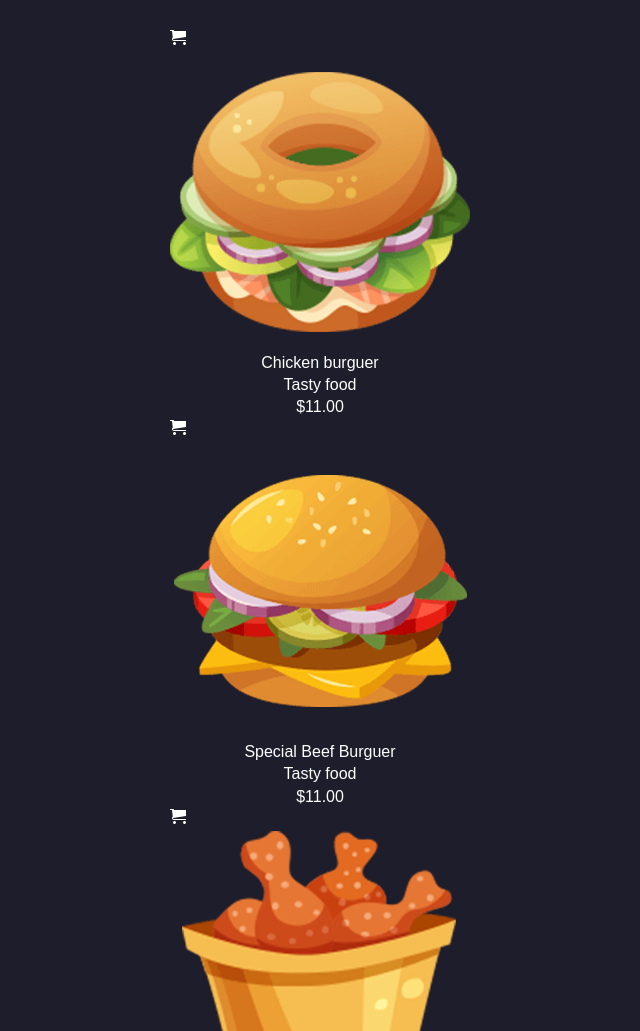
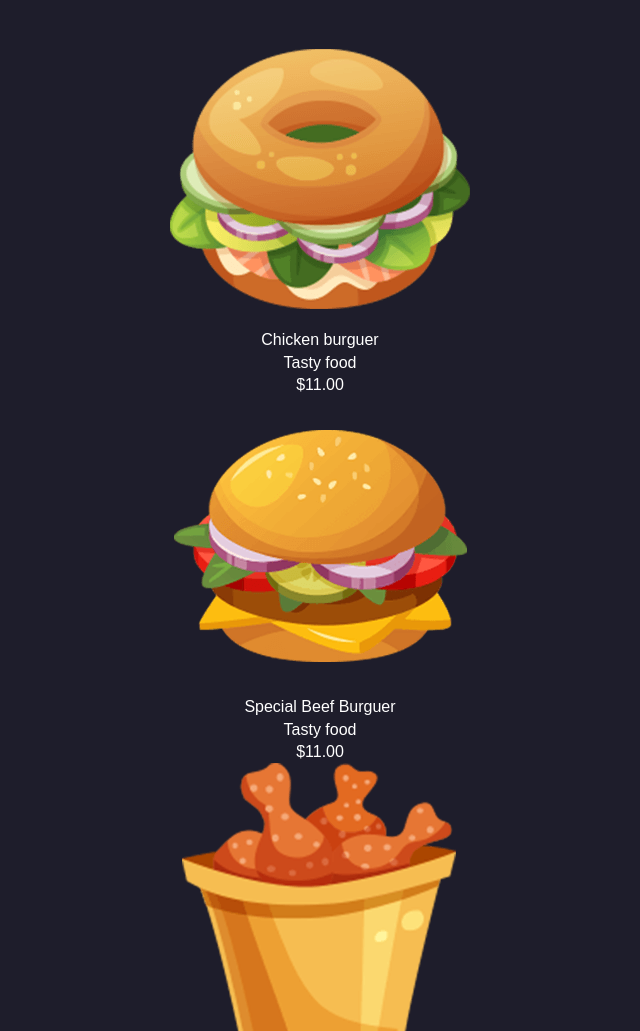
Before and after one commit to YaelCano/Tienda-online-Grip, a plain HTML site: page index.html in a window 1280 px wide. Shown: the part 1146-2177 px from the top of the page, without its empty margins (320-960 px from the left). Drawn offline with Linux system fonts and the light colour scheme.

Commit message:
Actulizacin

```diff
--- a/index.html
+++ b/index.html
@@ -68,14 +68,7 @@
         </div>
         <div id="cajitas">
             <div id="caja">
-                <div id="icono">
-                    <svg class="icon icon-cart"><use xlink:href="#icon-cart"><symbol id="icon-cart" viewBox="0 0 32 32">
-                        <path d="M12 29c0 1.657-1.343 3-3 3s-3-1.343-3-3c0-1.657 1.343-3 3-3s3 1.343 3 3z"></path>
-                        <path d="M32 29c0 1.657-1.343 3-3 3s-3-1.343-3-3c0-1.657 1.343-3 3-3s3 1.343 3 3z"></path>
-                        <path d="M32 16v-12h-24c0-1.105-0.895-2-2-2h-6v2h4l1.502 12.877c-0.915 0.733-1.502 1.859-1.502 3.123 0 2.209 1.791 4 4 4h24v-2h-24c-1.105 0-2-0.895-2-2 0-0.007 0-0.014 0-0.020l26-3.98z"></path>
-                        </symbol></use>
-                    </svg>
-                </div>
+
                 <div id="info-comida">
                     <img src="./image/food1.png" alt="foto comida" id="comida">
                     <p>Chicken burguer</p>
@@ -84,14 +77,7 @@
                 </div>
             </div>
             <div id="caja">
-                <div id="icono">
-                    <svg class="icon icon-cart"><use xlink:href="#icon-cart"><symbol id="icon-cart" viewBox="0 0 32 32">
-                        <path d="M12 29c0 1.657-1.343 3-3 3s-3-1.343-3-3c0-1.657 1.343-3 3-3s3 1.343 3 3z"></path>
-                        <path d="M32 29c0 1.657-1.343 3-3 3s-3-1.343-3-3c0-1.657 1.343-3 3-3s3 1.343 3 3z"></path>
-                        <path d="M32 16v-12h-24c0-1.105-0.895-2-2-2h-6v2h4l1.502 12.877c-0.915 0.733-1.502 1.859-1.502 3.123 0 2.209 1.791 4 4 4h24v-2h-24c-1.105 0-2-0.895-2-2 0-0.007 0-0.014 0-0.020l26-3.98z"></path>
-                        </symbol></use>
-                    </svg>
-                </div>
+
                 <div id="info-comida">
                     <img src="./image/food2.png" alt="foto comida" id="comida">
                     <p>Special Beef Burguer</p>
@@ -100,13 +86,7 @@
                 </div>
             </div>
             <div id="caja">
-                <div id="icono">
-                    <svg class="icon icon-cart"><use xlink:href="#icon-cart"><symbol id="icon-cart" viewBox="0 0 32 32">
-                        <path d="M12 29c0 1.657-1.343 3-3 3s-3-1.343-3-3c0-1.657 1.343-3 3-3s3 1.343 3 3z"></path>
-                        <path d="M32 29c0 1.657-1.343 3-3 3s-3-1.343-3-3c0-1.657 1.343-3 3-3s3 1.343 3 3z"></path>
-                        <path d="M32 16v-12h-24c0-1.105-0.895-2-2-2h-6v2h4l1.502 12.877c-0.915 0.733-1.502 1.859-1.502 3.123 0 2.209 1.791 4 4 4h24v-2h-24c-1.105 0-2-0.895-2-2 0-0.007 0-0.014 0-0.020l26-3.98z"></path>
-                        </symbol></use>
-                    </svg>
+
                 </div>
                 <div id="info-comida">
                     <img src="./image/food3.png" alt="foto comida" id="comida">
```
